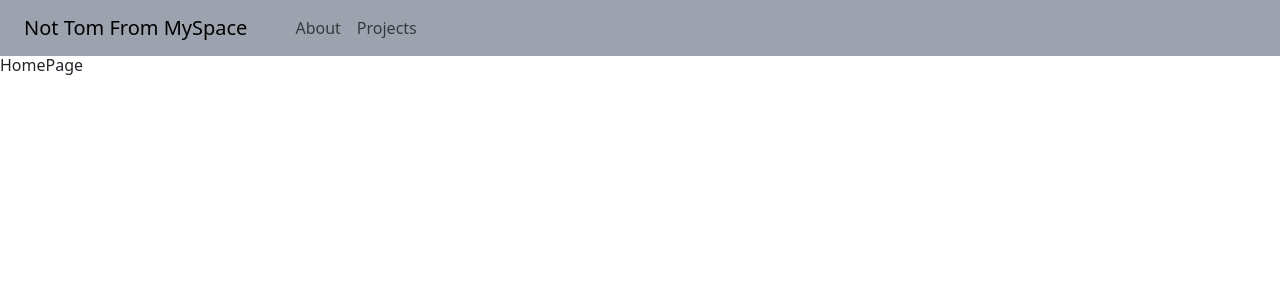
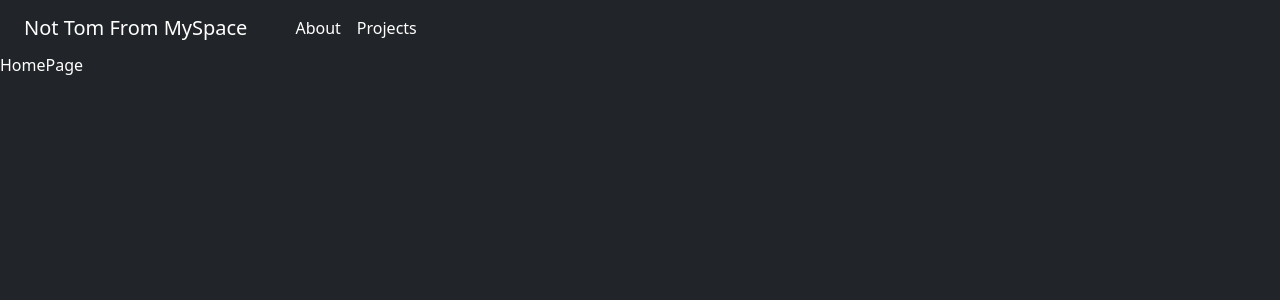
Before and after one commit to chiltom/personal_portfolio, a React (Vite) app in the folder front-end/: page / in a window 1280 px wide. Shown: the top 300 px of the page. Built offline with nearby package versions, Linux system fonts and the light colour scheme.

Commit message:
fixed styling for dark theme

```diff
--- a/front-end/src/App.css
+++ b/front-end/src/App.css
@@ -0,0 +1,4 @@
+:root, #root {
+    background-color: #212529;
+    color: white;
+}
--- a/front-end/src/components/MyNavbar.tsx
+++ b/front-end/src/components/MyNavbar.tsx
@@ -6,19 +6,22 @@ import Navbar from "react-bootstrap/Navbar";
 const MyNavbar = (): ReactNode => {
   return (
     <>
-      <Navbar expand="lg" className="bg-gray-400 flex flex-row items-center">
+      <Navbar
+        expand="lg"
+        className="flex flex-row items-center navbar navbar-dark bg-dark"
+      >
         <Navbar.Brand
           as={Link}
           to={"/"}
-          className="ml-6 inline-flex items-center"
+          className="ml-6 inline-flex items-center text-white"
         >
           Not Tom From MySpace
         </Navbar.Brand>
         <Navbar.Toggle aria-controls="basic-navbar-nav" />
-        <Navbar.Collapse id="basic-navbar-nav">
+        <Navbar.Collapse id="basic-navbar-nav" className="">
           <Nav className="me-auto ml-6">
             <Nav.Link
-              className="hover:drop-shadow"
+              className="hover:drop-shadow text-white"
               as={Link}
               to={"/about/"}
               id="about-link"
@@ -26,7 +29,7 @@ const MyNavbar = (): ReactNode => {
               About
             </Nav.Link>
             <Nav.Link
-              className="hover:drop-shadow"
+              className="hover:drop-shadow text-white"
               as={Link}
               to={"/projects/"}
               id="projects-link"
```
